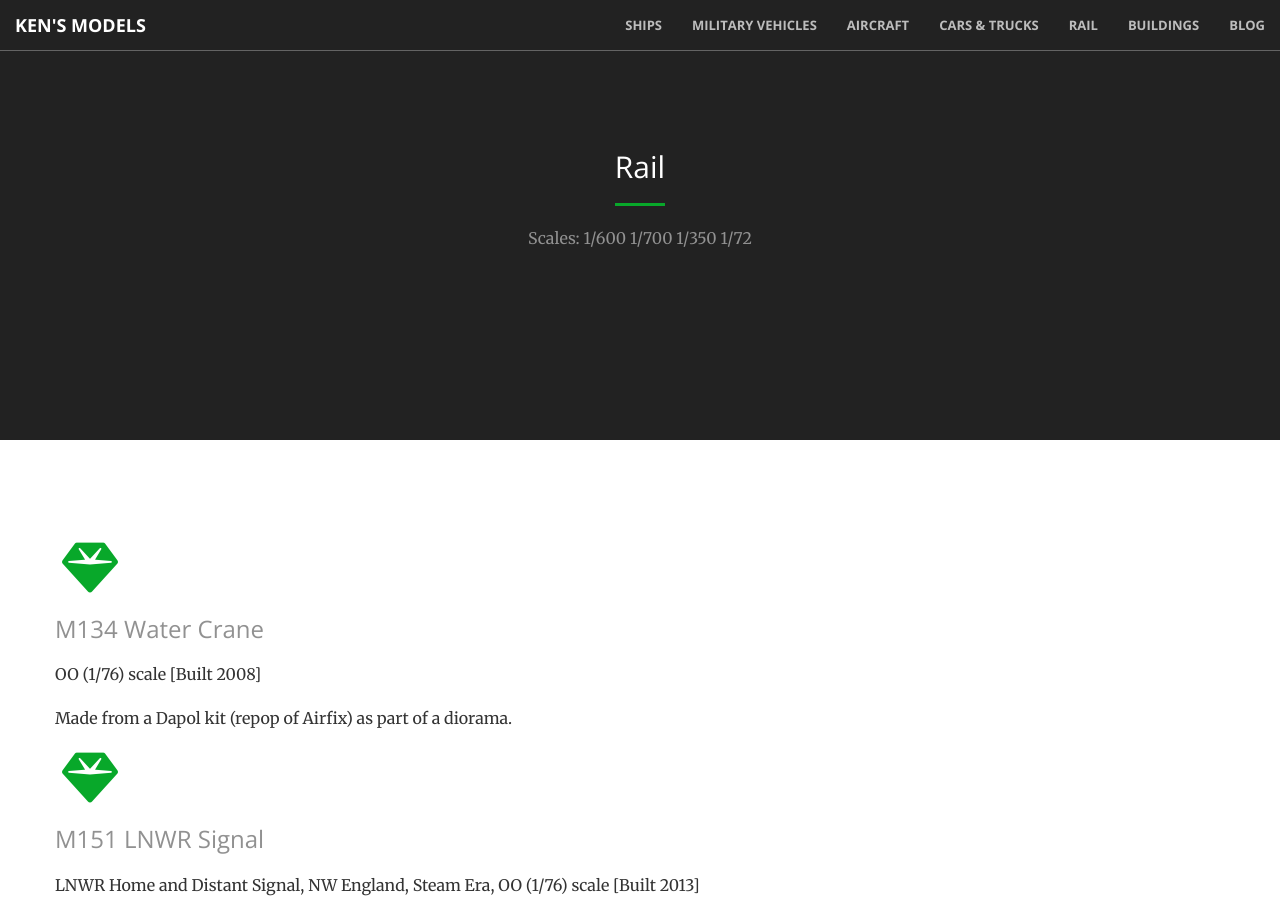
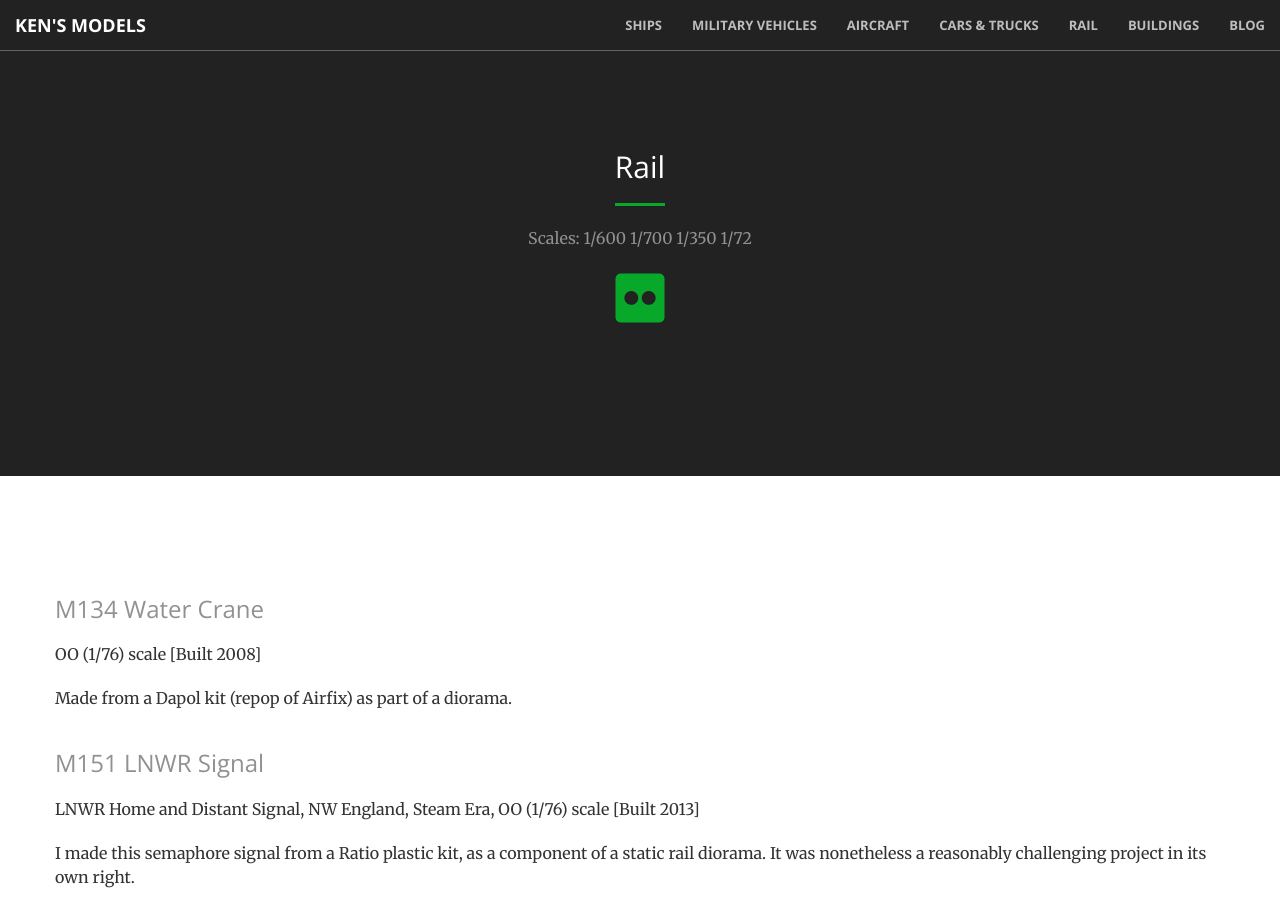
Before and after one commit to chrusty/kens-models.github.io, a Jekyll site: the page built from rail.html, in a window 1280 px wide and 900 px high. Built offline with Jekyll 4.4.1, drawn with Linux system fonts in a browser that asks for light colours; nearby versions of some CDN libraries; library files that are not in the unit come from our copies.

Commit message:
Build-collection layout

```diff
--- a/_layouts/build-collection.html
+++ b/_layouts/build-collection.html
@@ -24,7 +24,7 @@
                         {% endfor %}
                         </ul>
                     </p>
-                    <a href="{{ collection.flickr_url }}"><img class="fa-brands fa-flickr text-primary"></i></a>
+                    <a href="{{ collection.flickr_url }}"><i class="fa fa-4x fa-flickr wow bounceIn text-primary"></i></a>
                 </div>
             </div>
         </div>
@@ -38,7 +38,6 @@
 
                 <div class="row">
                     <div>
-                        <i class="fa fa-4x fa-gem wow bounceIn text-primary"></i>
                         <a href="https://www.flickr.com/photos/{{ site.flickr_username }}/sets/{{ model.flickr_set_id }}/"><h3 class="text-muted">{{ model.title }}</h3></a>
                         <p class="text-muted">{{ model.excerpt }}</p>
                     </div>
```
